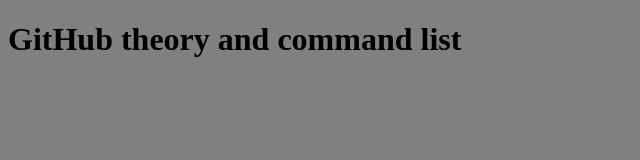
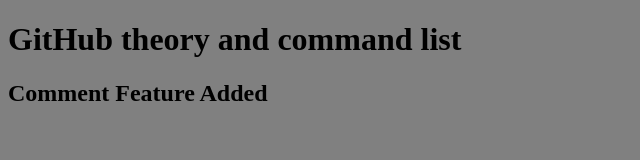
Before and after one commit to Jamil07316/GitHub-theory-and-command-list, a plain HTML site: page index.html in a window 1280 px wide. Shown: the whole page, without its empty margins (0-640 px from the left). Drawn offline with Linux system fonts and the light colour scheme.

Commit message:
Added new Feature

```diff
--- a/index.html
+++ b/index.html
@@ -9,6 +9,7 @@
   </head>
   <body>
     <h1>GitHub theory and command list</h1>
+    <h2>Comment Feature Added</h2>
 
     <script src="main.js"></script>
   </body>
--- a/main.js
+++ b/main.js
@@ -1 +1,3 @@
 console.log("connected");
+
+console.log("Adding Comment Feature");
```
